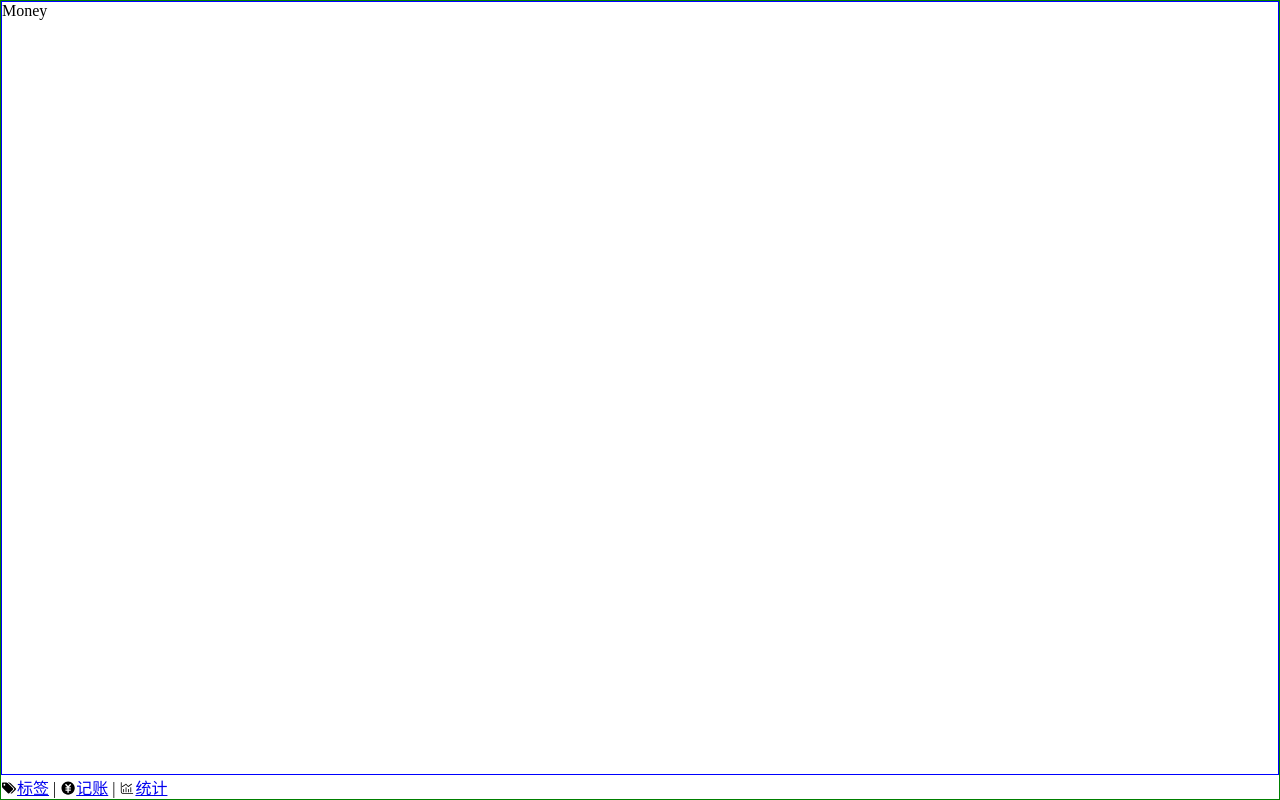
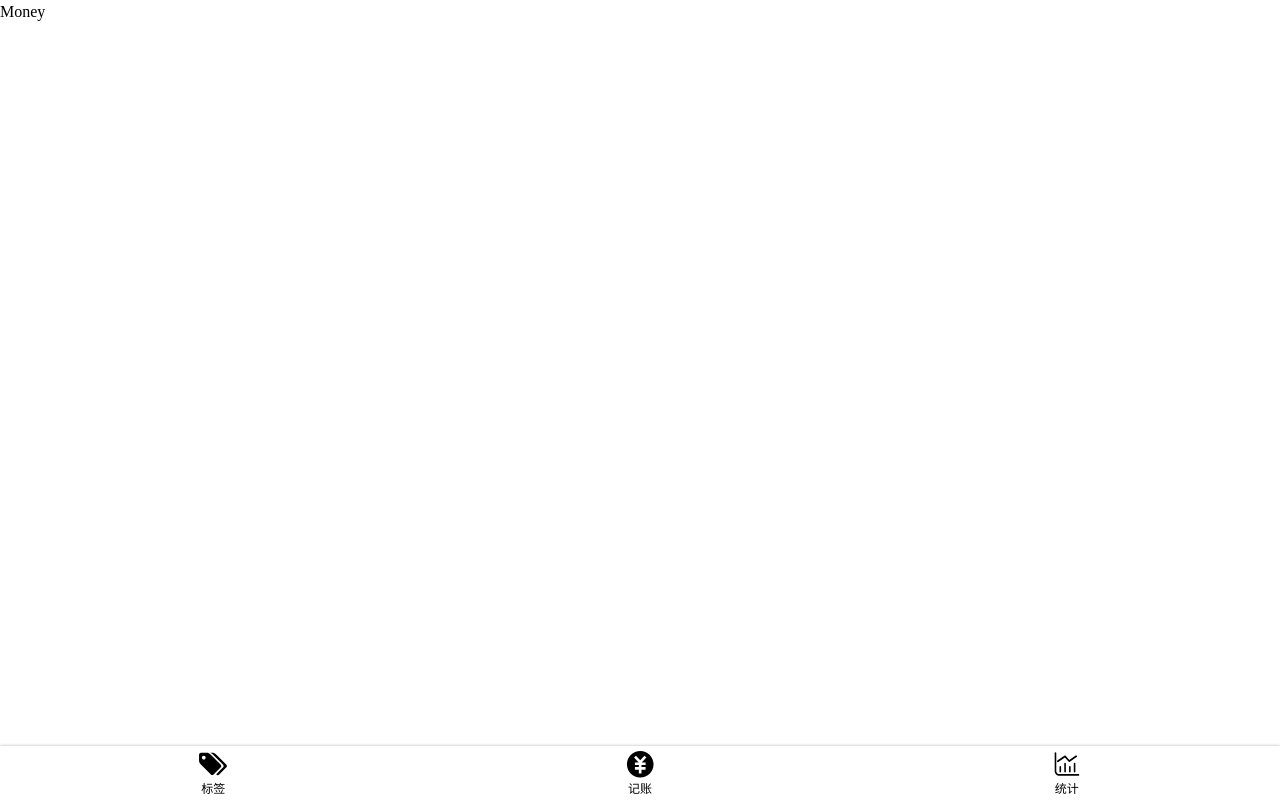
Before and after one commit to maple436/cuttle-money, a Vue app: page /#/ in a window 1280 px wide. Built offline with nearby package versions, Linux system fonts and the light colour scheme.

Commit message:
添加 Nav 样式

```diff
--- a/src/App.vue
+++ b/src/App.vue
@@ -8,6 +8,13 @@
   *{
     margin: 0;padding: 0;
     box-sizing: border-box;
+  }
+  body{
+    line-height: 1.5;
+  }
+  a{
+    text-decoration: none;
+    color:inherit;
   }
   #app {
     font-family: Avenir, Helvetica, Arial, sans-serif;
--- a/src/components/Layout.vue
+++ b/src/components/Layout.vue
@@ -16,7 +16,6 @@
 
 <style lang="scss" scoped>
   .nav-wrapper {
-    border: 1px solid green;
     display: flex;
     flex-direction: column;
     height: 100vh;
@@ -25,6 +24,5 @@
   .content {
     overflow: auto;
     flex-grow: 1;
-    border: 1px solid blue;
   }
 </style>
--- a/src/components/Nav.vue
+++ b/src/components/Nav.vue
@@ -1,14 +1,20 @@
 <template>
-  <div class="nav">
-    <Icon name="label"/>
-    <router-link to="/labels">标签</router-link>
-    |
-    <Icon name="money"/>
-    <router-link to="/money">记账</router-link>
-    |
-    <Icon name="statistics"/>
-    <router-link to="/statistics">统计</router-link>
-  </div>
+  <nav>
+    <router-link to="/labels" class="item">
+      <Icon name="label"/>
+      标签
+    </router-link>
+
+    <router-link to="/money" class="item">
+      <Icon name="money"/>
+      记账
+    </router-link>
+
+    <router-link to="/statistics" class="item">
+      <Icon name="statistics"/>
+      统计
+    </router-link>
+  </nav>
 </template>
 
 <script lang="ts">
@@ -20,5 +26,25 @@
 </script>
 
 <style lang="scss" scoped>
+  nav {
+    display: flex;
+    padding: 2px 0;
+    box-shadow: 0 0 3px rgba(0, 0, 0, 0.3);
+    flex-direction: row;
+    font-size: 12px;
+
+    > .item {
+      display: flex;
+      justify-content: center;
+      align-items: center;
+      width: 33.333333%;
+      flex-direction: column;
+
+      .icon {
+        width: 32px;
+        height: 32px;
+      }
+    }
+  }
 
 </style>
```
